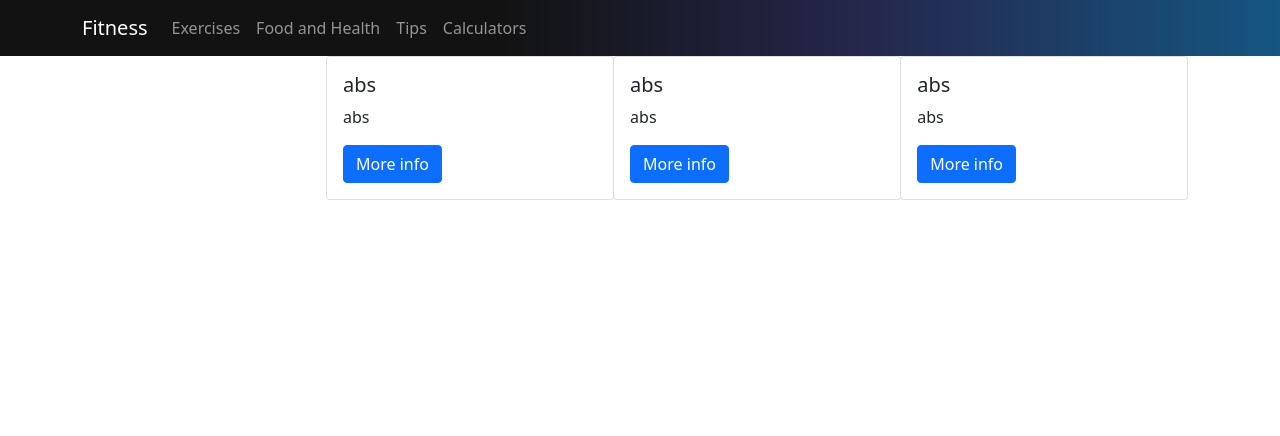
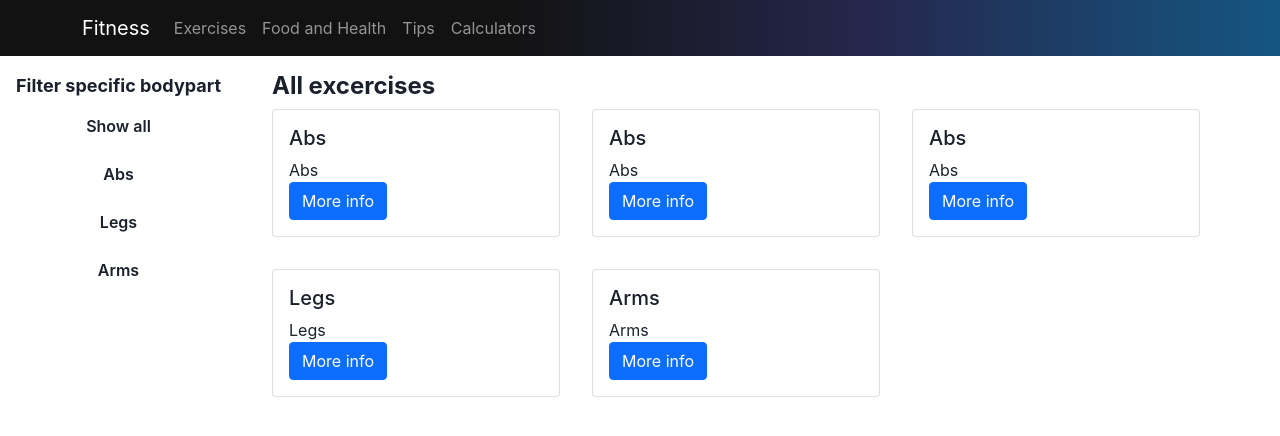
Before and after one commit to Mange99/Janet-Jackson, a React (Create React App) app: page /exercise in a window 1280 px wide. Shown: the top 436 px of the page. Built offline with nearby package versions, Linux system fonts and the light colour scheme.

Commit message:
body specific excercise

```diff
--- a/src/App.tsx
+++ b/src/App.tsx
@@ -1,18 +1,15 @@
-import {HeaderComponent} from "./components/header/headerComponent";
-import { Container } from "react-bootstrap";
- import { BrowserRouter, Route, Routes } from "react-router-dom";
-import {ExerciseCard} from "../src/components/exerciseCard/exerciseCard";
-import {ExerciseCardGrid} from "../src/components/exerciseCardGrid/exerciseCardGrid";
-import {ExercisePage} from "../src/components/exercisePage/exercisePage";
-
-//import { Container } from "@chakra-ui/react";
+import { HeaderComponent } from "./components/header/headerComponent";
+import { BrowserRouter, Route, Routes } from "react-router-dom";
+import { ExercisePage } from "../src/components/exercisePage/exercisePage";
+import { CalculatorPage } from "../src/components/calculatorPage/calculatorPage";
 
 function App() {
   return (
     <BrowserRouter>
       <Routes>
-      <Route path ="/" element={<HeaderComponent/>}>
-        <Route path="exercise" element={<ExercisePage/>}/>
+        <Route path="/" element={<HeaderComponent />}>
+          <Route path="exercise" element={<ExercisePage />} />
+          <Route path="calculators" element={<CalculatorPage />} />
         </Route>
       </Routes>
     </BrowserRouter>
--- a/src/components/calculatorCards/bmiCalculator.tsx
+++ b/src/components/calculatorCards/bmiCalculator.tsx
@@ -1,17 +1,15 @@
 import { Props } from "framer-motion/types/types";
-import React, { useState } from 'react';
+import React, { useState } from "react";
 import { Button, Card, Col, Form, Row } from "react-bootstrap";
 import ReactDOM from "react-dom";
 import internal from "stream";
 
+let height: number = 0;
+let weight: number = 0;
 
-let height:number=0;
-let weight:number=0;
-
-function bmiCalculate(){
-  const heightMeter: number = height/100;
-  return weight/(heightMeter*heightMeter);
-
+function bmiCalculate() {
+  const heightMeter: number = height / 100;
+  return weight / (heightMeter * heightMeter);
 }
 
 export function BmiCalculator() {
@@ -25,32 +23,39 @@ export function BmiCalculator() {
 
           <Form>
             <Form.Group className="mb-3" controlId="formBasicEmail">
-
               <Form>
                 <Row>
                   <Col>
-                  <Form.Group controlId="height">
-                    <Form.Control onChange={(e)=>(height=Number(e.target.value))}  min="0" max="220" type="number" placeholder="Height" />
+                    <Form.Group controlId="height">
+                      <Form.Control
+                        onChange={(e) => (height = Number(e.target.value))}
+                        min="0"
+                        max="220"
+                        type="number"
+                        placeholder="Height"
+                      />
                     </Form.Group>
                   </Col>
                   <Col>
-                  <Form.Group  controlId="weight">
-                    <Form.Control onChange={(e)=>(weight=Number(e.target.value))}  min="0" max ="160" type="number" placeholder="Weight" />
+                    <Form.Group controlId="weight">
+                      <Form.Control
+                        onChange={(e) => (weight = Number(e.target.value))}
+                        min="0"
+                        max="160"
+                        type="number"
+                        placeholder="Weight"
+                      />
                     </Form.Group>
                   </Col>
                 </Row>
-
               </Form>
-
-
             </Form.Group>
-
           </Form>
 
-          <Button onClick={() => setBmi(bmiCalculate)} variant="primary">Calculate</Button>
-          <Form.Control type="text" placeholder={bmi+""} readOnly />
-
-
+          <Button onClick={() => setBmi(bmiCalculate)} variant="primary">
+            Calculate
+          </Button>
+          <Form.Control type="text" placeholder={bmi + ""} readOnly />
         </Card.Body>
       </Card>
     </>
--- a/src/components/calculatorPage/calculatorPage.tsx
+++ b/src/components/calculatorPage/calculatorPage.tsx
@@ -1,12 +1,5 @@
+import { BmiCalculator } from "../calculatorCards/bmiCalculator";
 
-import { BmiCalculator } from "../calculatorCards/bmiCalculator"
-
- export function CalculatorPage(){
-     return (
-        <BmiCalculator/>
-     )
-
-
-
-
- }
+export function CalculatorPage() {
+  return <BmiCalculator />;
+}
--- a/src/components/exerciseCardGrid/exerciseCardGrid.tsx
+++ b/src/components/exerciseCardGrid/exerciseCardGrid.tsx
@@ -1,21 +1,17 @@
+import { Grid, GridItem } from "@chakra-ui/react";
 import React from "react";
 import { Row, Col } from "react-bootstrap";
 import { ExerciseCard } from "../exerciseCard/exerciseCard";
 import { ExerciseCardGridProps } from "../types";
 
-
 export function ExerciseCardGrid(array: ExerciseCardGridProps) {
   return (
-    <Row xs={1} md={2} lg={3} className="g-3">
+    <Grid templateColumns="repeat(3, 1fr)" rowGap={8} columnGap={8}>
       {array.exercises.map((exercise) => (
-        <Col>
-            {console.log(exercise)}
-
-        <ExerciseCard
-            exercise={exercise}
-          />
-        </Col>
+        <GridItem w="100%">
+          <ExerciseCard exercise={exercise} />
+        </GridItem>
       ))}
-    </Row>
+    </Grid>
   );
 }
--- a/src/components/exercisePage/exercisePage.tsx
+++ b/src/components/exercisePage/exercisePage.tsx
@@ -1,43 +1,122 @@
+import { Box, Button, Grid, Text } from "@chakra-ui/react";
+import { useState } from "react";
 import { Col, Row } from "react-bootstrap";
 import { ExerciseCardGrid } from "../exerciseCardGrid/exerciseCardGrid";
 import { ExerciseProps } from "../types";
 
 const exercises: ExerciseProps[] = [
   {
-    name: "abs",
-    bodyPart: "abs",
+    name: "Abs",
+    bodyPart: "Abs",
+    equipment: "body weight",
+    gifUrl: "http://d205bpvrqc9yn1.cloudfront.net/0001.gif",
+    id: "0001",
+    target: "Abs",
+    bodyPartImg: "he",
+  },
+  {
+    name: "Abs",
+    bodyPart: "Abs",
+    equipment: "body weight",
+    gifUrl: "http://d205bpvrqc9yn1.cloudfront.net/0001.gif",
+    id: "0001",
+    target: "Abs",
+    bodyPartImg: "he",
+  },
+  {
+    name: "Abs",
+    bodyPart: "Abs",
     equipment: "body weight",
     gifUrl: "http://d205bpvrqc9yn1.cloudfront.net/0001.gif",
     id: "0001",
     target: "abs",
-    bodyPartImg: "he"
+    bodyPartImg: "he",
   },
   {
-    name: "abs",
-    bodyPart: "abs",
+    name: "Legs",
+    bodyPart: "Legs",
     equipment: "body weight",
     gifUrl: "http://d205bpvrqc9yn1.cloudfront.net/0001.gif",
     id: "0001",
     target: "abs",
-    bodyPartImg: "he"
-},
+    bodyPartImg: "he",
+  },
   {
-    name: "abs",
-    bodyPart: "abs",
+    name: "Arms",
+    bodyPart: "Arms",
     equipment: "body weight",
     gifUrl: "http://d205bpvrqc9yn1.cloudfront.net/0001.gif",
     id: "0001",
     target: "abs",
-    bodyPartImg: "he"
-  }
+    bodyPartImg: "he",
+  },
 ];
 
-export function ExercisePage() {
+const allExcersices = () => {
+  let bodyParts: string[] = [exercises[0].bodyPart];
+
+  exercises.map((e) => {
+    if (!bodyParts.includes(e.bodyPart)) {
+      bodyParts.push(e.bodyPart);
+    }
+  });
+  return bodyParts;
+};
+
+const specific = (bodyPart: string) => {
+  return exercises.filter((e) => e.bodyPart == bodyPart);
+};
+
+export const ExercisePage = () => {
+  const [test, setTest] = useState(exercises);
+  const [title, setTitle] = useState("All excercises");
+
+  const showSpecific = (exercises: ExerciseProps[], title: string) => {
+    setTest(exercises);
+    setTitle(title);
+  };
+
   return (
-    <Row>
-      <Col lg="3" sm="4">
-      </Col>
-      <Col lg="8" sm="8"><ExerciseCardGrid exercises={exercises}/></Col>
-    </Row>
+    <Box position={"relative"}>
+      <Grid gridGap={2} p={4} position="absolute">
+        <Text fontSize="lg" fontWeight="bold" align="center">
+          Filter specific bodypart
+        </Text>
+        <Button
+          w="100%"
+          backgroundColor="white"
+          _focus={{
+            boxShadow: 0,
+          }}
+          onClick={() => {
+            showSpecific(exercises, "All exercises");
+          }}
+        >
+          Show all
+        </Button>
+        {allExcersices().map((e) => {
+          return (
+            <Button
+              w="100%"
+              backgroundColor="white"
+              _focus={{
+                boxShadow: 0,
+              }}
+              onClick={() => {
+                showSpecific(specific(e), e);
+              }}
+            >
+              {e}
+            </Button>
+          );
+        })}
+      </Grid>
+      <Box p="4" w="60%" margin="auto">
+        <Text as="h2" fontSize={"2xl"} fontWeight="bold" mb="8px">
+          {title}
+        </Text>
+        <ExerciseCardGrid exercises={test} />
+      </Box>
+    </Box>
   );
-}
+};
--- a/src/index.tsx
+++ b/src/index.tsx
@@ -3,10 +3,13 @@ import ReactDOM from "react-dom";
 import "./index.css";
 import App from "./App";
 import reportWebVitals from "./reportWebVitals";
+import { ChakraProvider } from "@chakra-ui/react";
 
 ReactDOM.render(
   <React.StrictMode>
-    <App />
+    <ChakraProvider>
+      <App />
+    </ChakraProvider>
   </React.StrictMode>,
   document.getElementById("root")
 );
```
Also changed, not shown: src/components/exerciseCard/exerciseCard.tsx (+10 -6 lines), src/components/header/headerComponent.tsx (+10 -12 lines), src/components/header/headerCss.css (+8 -3 lines), src/components/modalInfoPanel/infoPanel.tsx (+6 -7 lines), src/components/types.tsx (+6 -9 lines).
